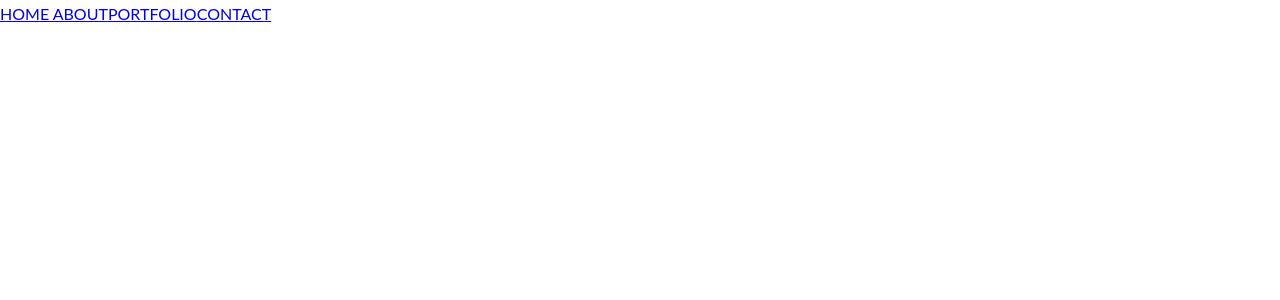
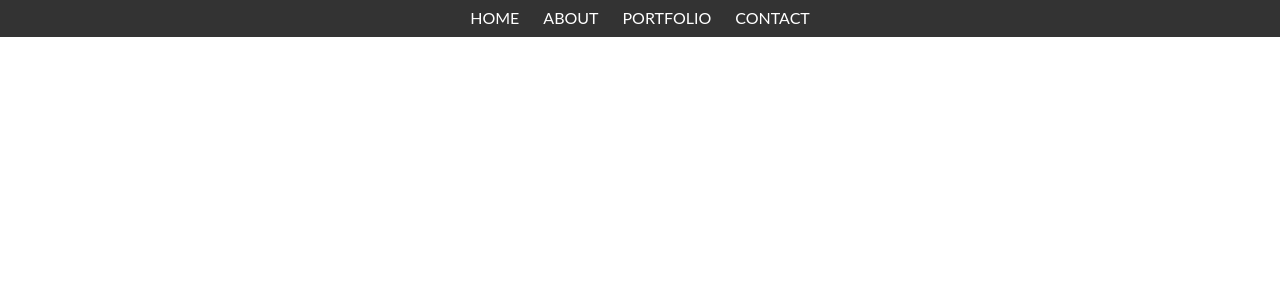
Before and after one commit to egilbert2310/portfolio-website, a React (Create React App) app: page / in a window 1280 px wide. Shown: the top 300 px of the page. Built offline with nearby package versions, Linux system fonts and the light colour scheme.

Commit message:
styled nav

```diff
--- a/src/App.css
+++ b/src/App.css
@@ -1,3 +1,50 @@
+* {
+  box-sizing: border-box;
+}
+
+body{
+  margin: 0;
+
+}
+
+.nav {
+  background-color: #333;
+  color: white;
+  display: flex;
+  align-items: stretch;
+  gap:2rem;
+  padding: 0 1rem;
+  justify-content: center;
+}
+
+
+
+.nav ul{
+  padding: 0;
+  margin: 0;
+  list-style: none;
+
+  display: flex;
+  gap: 1rem;
+}
+
+.nav a{
+  color: inherit;
+  text-decoration: none;
+  height: 100%;
+  display: flex;
+  align-items: center;
+  padding: .25rem;
+}
+
+.nav li.active{
+  background-color: #555;
+}
+
+.nav li:hover {
+  background-color: #777;
+}
+
 body,
 h1,
 h2,
--- a/src/components/nav.component.jsx
+++ b/src/components/nav.component.jsx
@@ -1,14 +1,12 @@
 function Nav (){
     return(
         <nav className="nav">
-
-        <a href="#home" class="w3-bar-item w3-button">HOME</a>
-        <a href="#about" class="w3-bar-item w3-button w3-hide-small"
-        > ABOUT</a >
-        <a href="#portfolio" class="w3-bar-item w3-button w3-hide-small"
-          >PORTFOLIO</a >
-        <a href="#contact" class="w3-bar-item w3-button w3-hide-small">
-             CONTACT</a>
+        <ul>
+        <li><a href="#home" class="w3-bar-item w3-button">HOME</a></li>
+        <li><a href="#about" class="w3-bar-item w3-button w3-hide-small"> ABOUT</a ></li>
+        <li><a href="#portfolio" class="w3-bar-item w3-button w3-hide-small">PORTFOLIO</a ></li>
+        <li><a href="#contact" class="w3-bar-item w3-button w3-hide-small">CONTACT</a></li>
+        </ul>
         </nav>
     )
 }
```
